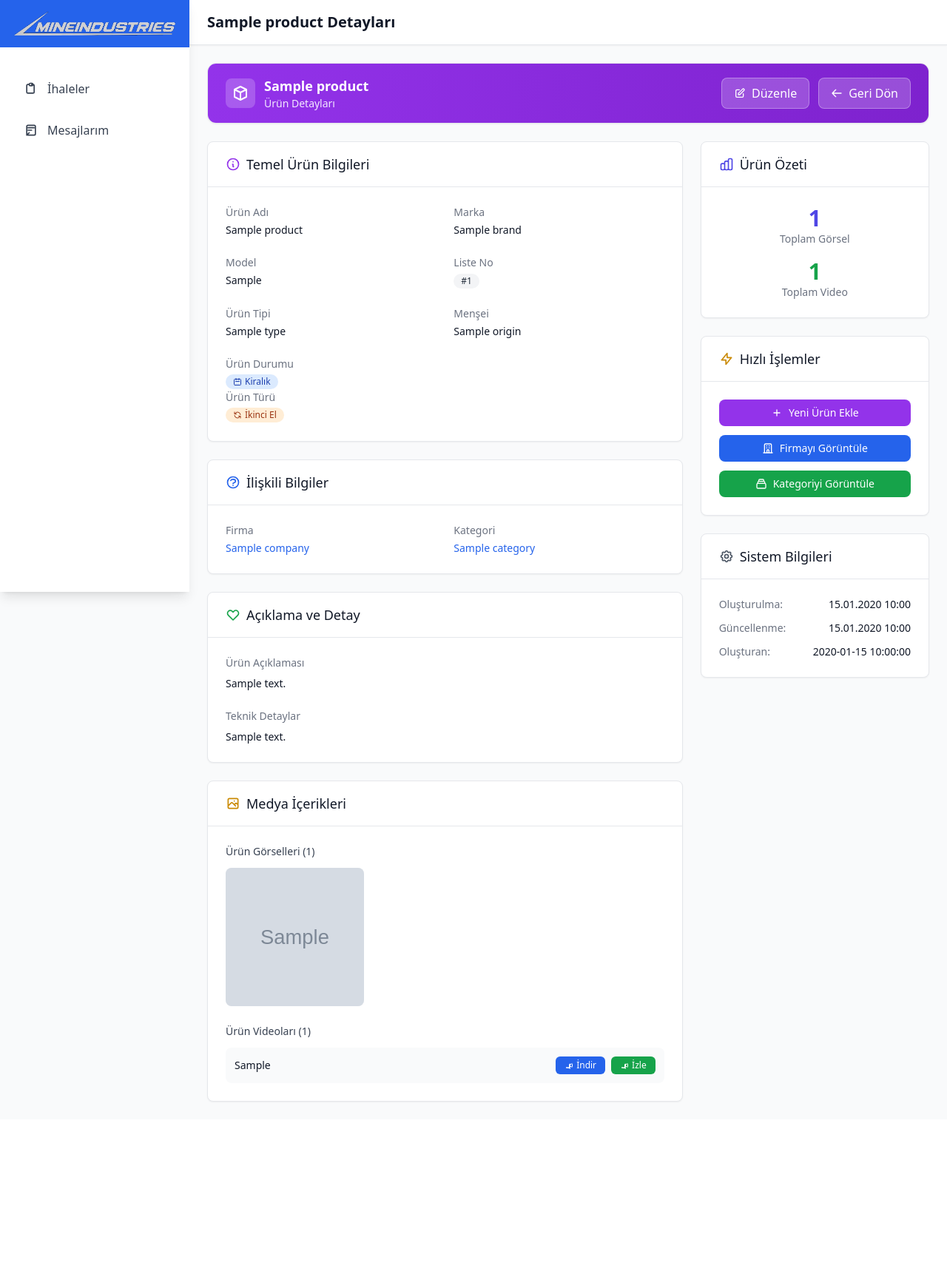
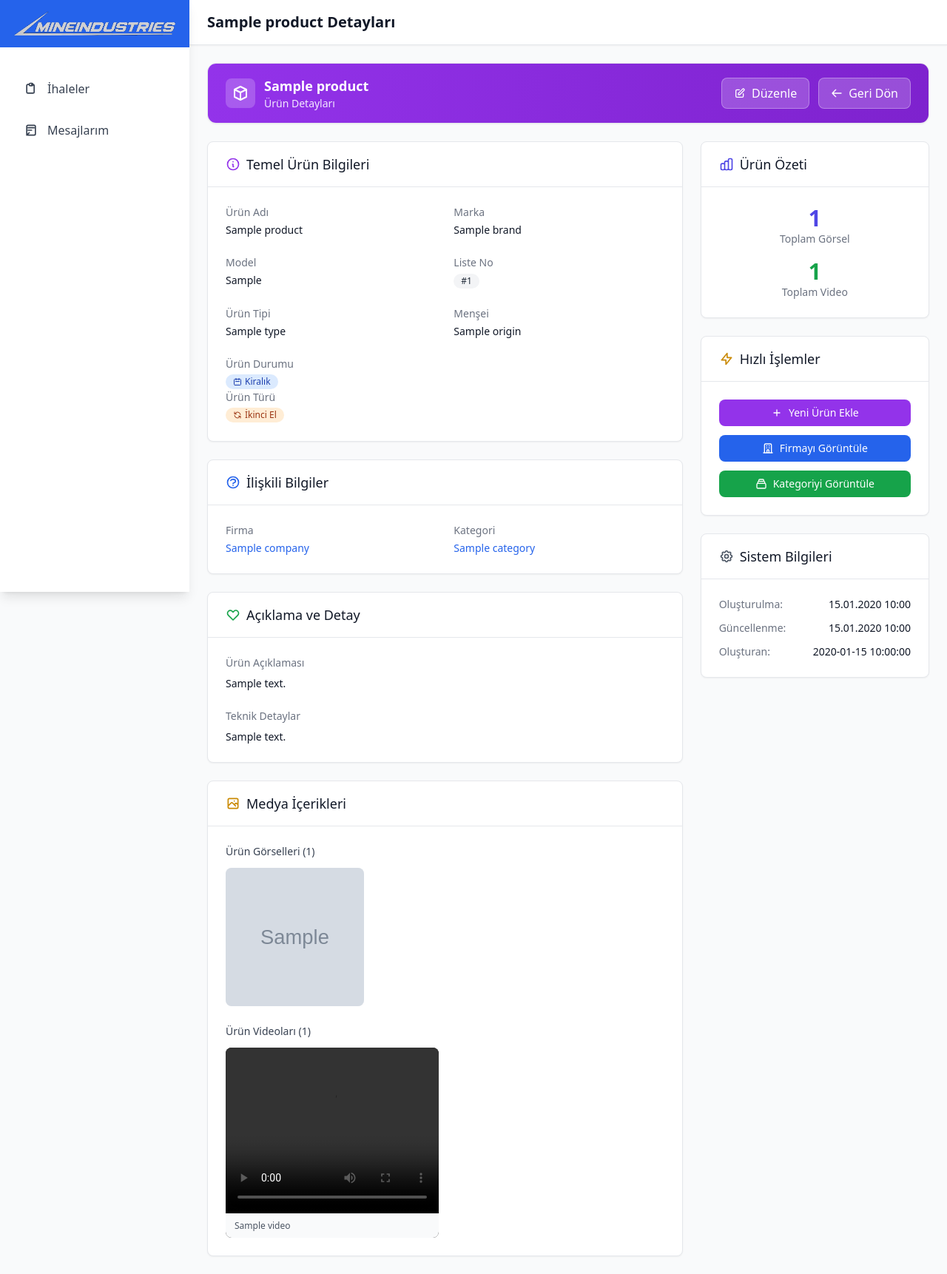
Before and after one commit to sercantrhnn/makine-ticaret, a Symfony app: template templates/admin/products/show.html.twig in a window 1280 px wide. Shown: the whole page at 74% size. Before the commit the page ends 1490 px from the top, so only its background shows below. Run offline with Twig, Linux system fonts and the light colour scheme; the template is opened without the code that fills it: most values are stand-ins (such as "Sample title", 1, 10 or a date in 2020); grey boxes marked "Sample" are stand-in pictures; some libraries are stand-ins or nearby versions; grey boxes are pictures that could not be loaded.

Commit message:
Ürün videosu gösterme eklendi.

```diff
--- a/templates/admin/products/show.html.twig
+++ b/templates/admin/products/show.html.twig
@@ -235,32 +235,16 @@
                             {% if product.videos|length > 0 %}
                                 <div>
                                     <h5 class="text-sm font-medium text-gray-700 mb-3">Ürün Videoları ({{ product.videos|length }})</h5>
-                                    <div class="space-y-3">
+                                    <div class="grid grid-cols-1 md:grid-cols-2 gap-4">
                                         {% for video in product.videos %}
-                                            <div class="bg-gray-50 rounded-lg p-3">
-                                                <div class="flex items-center justify-between">
-                                                    <div class="flex-1 min-w-0">
-                                                        <p class="text-sm text-gray-900 truncate" title="{{ video.videoPath|split('/')|last }}">
-                                                            {{ video.videoPath|split('/')|last|slice(0, 25) }}{% if (video.videoPath|split('/')|last|length) > 25 %}...{% endif %}
-                                                        </p>
-                                                    </div>
-                                                    <div class="flex space-x-2">
-                                                        <a href="/{{ video.videoPath }}" target="_blank"
-                                                           class="inline-flex items-center px-3 py-1 bg-blue-600 hover:bg-blue-700 text-white text-xs font-medium rounded-md transition-colors">
-                                                            <svg class="w-3 h-3 mr-1" fill="none" stroke="currentColor" viewBox="0 0 24 24">
-                                                                <path stroke-linecap="round" stroke-linejoin="round" stroke-width="2" d="M15 10l4.553-2.276A1 1 0 0121 8.618v6.764a1 1 0 01-1.447.894L15 14M5 18h8a2 2 0 002-2V8a2 2 0 00-2 2v8a2 2 0 002 2z"></path>
-                                                            </svg>
-                                                            İndir
-                                                        </a>
-                                                        <button onclick="playVideo('/{{ video.videoPath }}')"
-                                                                class="inline-flex items-center px-3 py-1 bg-green-600 hover:bg-green-700 text-white text-xs font-medium rounded-md transition-colors">
-                                                            <svg class="w-3 h-3 mr-1" fill="none" stroke="currentColor" viewBox="0 0 24 24">
-                                                                <path stroke-linecap="round" stroke-linejoin="round" stroke-width="2" d="M15 10l4.553-2.276A1 1 0 0121 8.618v6.764a1 1 0 01-1.447.894L15 14M5 18h8a2 2 0 002-2V8a2 2 0 00-2 2v8a2 2 0 002 2z"></path>
-                                                            </svg>
-                                                            İzle
-                                                        </button>
-                                                    </div>
-                                                </div>
+                                            <div class="bg-black rounded-lg overflow-hidden">
+                                                <video controls preload="metadata" class="w-full h-56 object-cover">
+                                                    <source src="/{{ video.videoPath }}" type="video/mp4">
+                                                    Tarayıcınız video oynatmayı desteklemiyor.
+                                                </video>
+                                                {% if video.title %}
+                                                    <div class="px-3 py-2 text-xs text-gray-600 bg-gray-50 border-t border-gray-100">{{ video.title }}</div>
+                                                {% endif %}
                                             </div>
                                         {% endfor %}
                                     </div>
```
Also changed, not shown: templates/public/product_detail.html.twig (+20 -0 lines).
